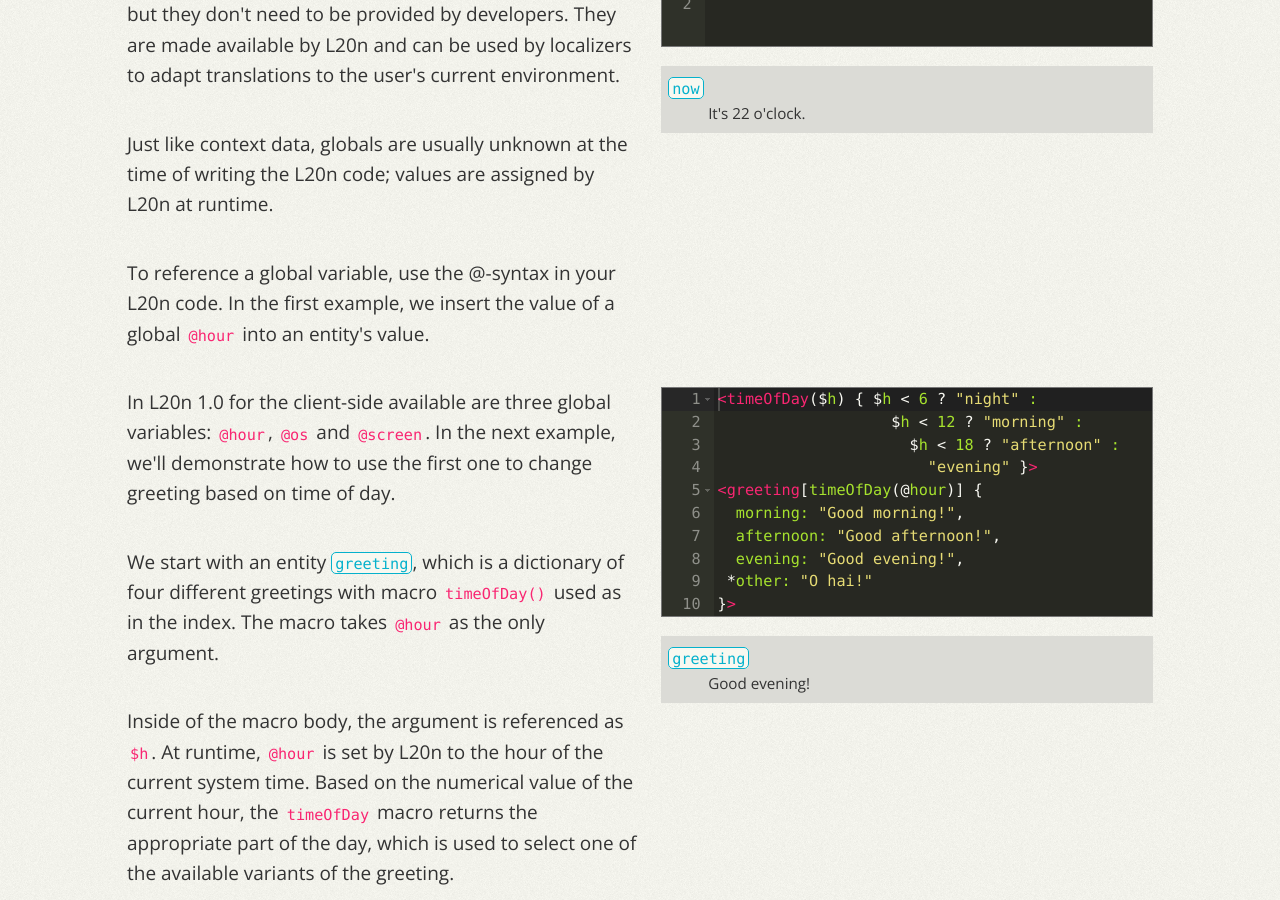
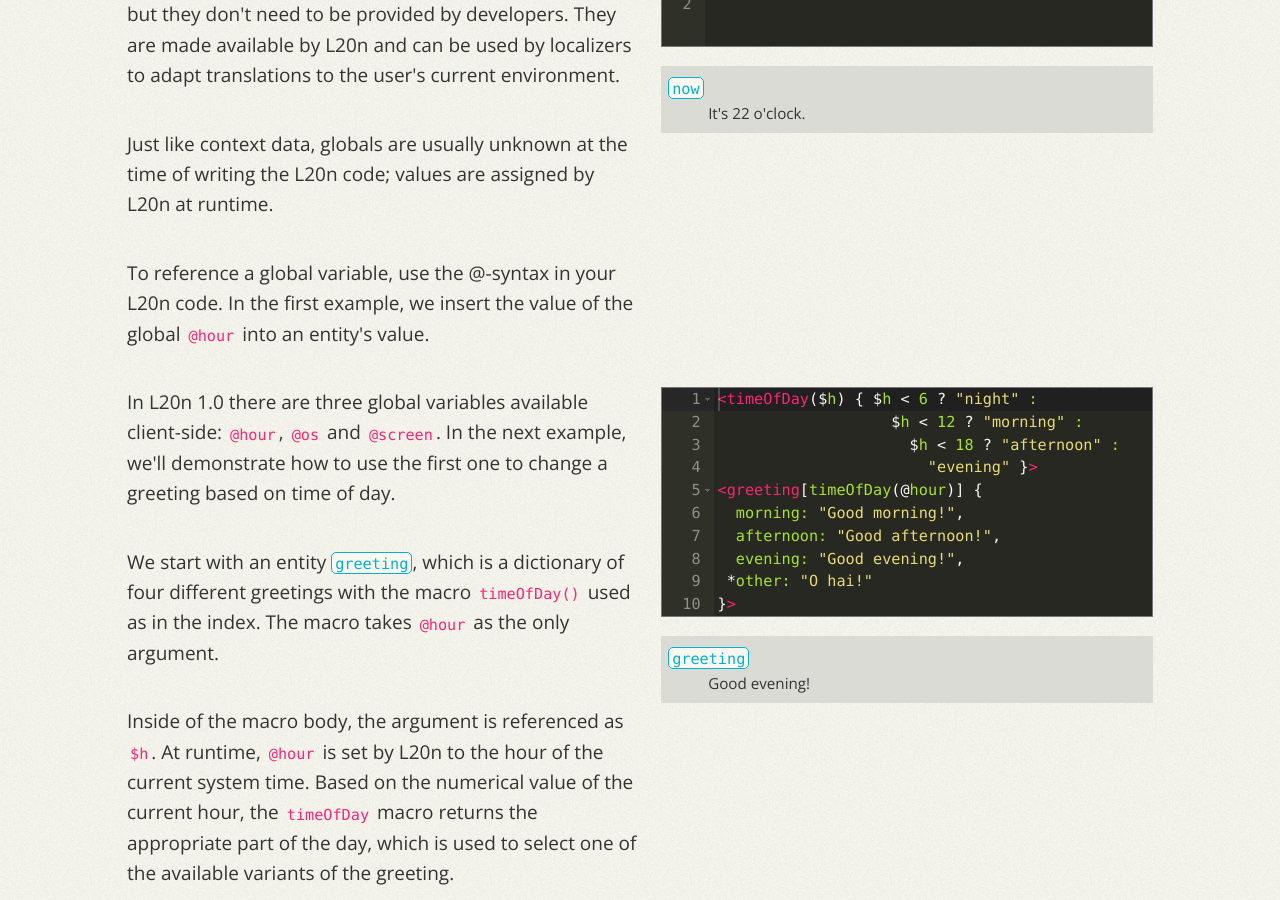
Before and after one commit to l20n/l20n.org, a Jekyll site: the page built from _posts/2012-07-11-globals-hour.md, in a window 1280 px wide and 900 px high, scrolled down 298 px. Built offline with Jekyll 4.4.1, drawn with Linux system fonts in a browser that asks for light colours; nearby versions of some CDN libraries.

Commit message:
Update 2012-07-11-globals-hour.md
Grammar updates.

```diff
--- a/_posts/2012-07-11-globals-hour.md
+++ b/_posts/2012-07-11-globals-hour.md
@@ -12,7 +12,7 @@ next_title: "Globals: @os"
   <div class="left">
     <p>Globals (or global variables) are similar to context data, but they don't need to be provided by developers. They are made available by L20n and can be used by localizers to adapt translations to the user's current environment.</p>
     <p>Just like context data, globals are usually unknown at the time of writing the L20n code; values are assigned by L20n at runtime.</p>
-    <p>To reference a global variable, use the @-syntax in your L20n code. In the first example, we insert the value of a global <code>@hour</code> into an entity's value.</p>
+    <p>To reference a global variable, use the @-syntax in your L20n code. In the first example, we insert the value of the global <code>@hour</code> into an entity's value.</p>
   </div>
   <div class="right">
     <div class="editor sourceEditor height5"
@@ -28,8 +28,8 @@ next_title: "Globals: @os"
 
 <section class="clearfix">
   <div class="left">
-    <p>In L20n 1.0 for the client-side available are three global variables: <code>@hour</code>, <a href="{% post_url 2012-07-12-globals-os %}"><code>@os</code></a> and <a href="{% post_url 2012-07-13-globals-screen %}"><code>@screen</code></a>. In the next example, we'll demonstrate how to use the first one to change greeting based on time of day.</p>
-    <p>We start with an entity <code class="entity">greeting</code>, which is a dictionary of four different greetings with macro <code>timeOfDay()</code> used as in the index.  The macro takes <code>@hour</code> as the only argument.</p>
+    <p>In L20n 1.0 there are three global variables available client-side: <code>@hour</code>, <a href="{% post_url 2012-07-12-globals-os %}"><code>@os</code></a> and <a href="{% post_url 2012-07-13-globals-screen %}"><code>@screen</code></a>. In the next example, we'll demonstrate how to use the first one to change a greeting based on time of day.</p>
+    <p>We start with an entity <code class="entity">greeting</code>, which is a dictionary of four different greetings with the macro <code>timeOfDay()</code> used as in the index.  The macro takes <code>@hour</code> as the only argument.</p>
     <p>Inside of the macro body, the argument is referenced as <code>$h</code>.  At runtime, <code>@hour</code> is set by L20n to the hour of the current system time.  Based on the numerical value of the current hour, the <code>timeOfDay</code> macro returns the appropriate part of the day, which is used to select one of the available variants of the greeting.</p>
   </div>
   <div class="right">
```
